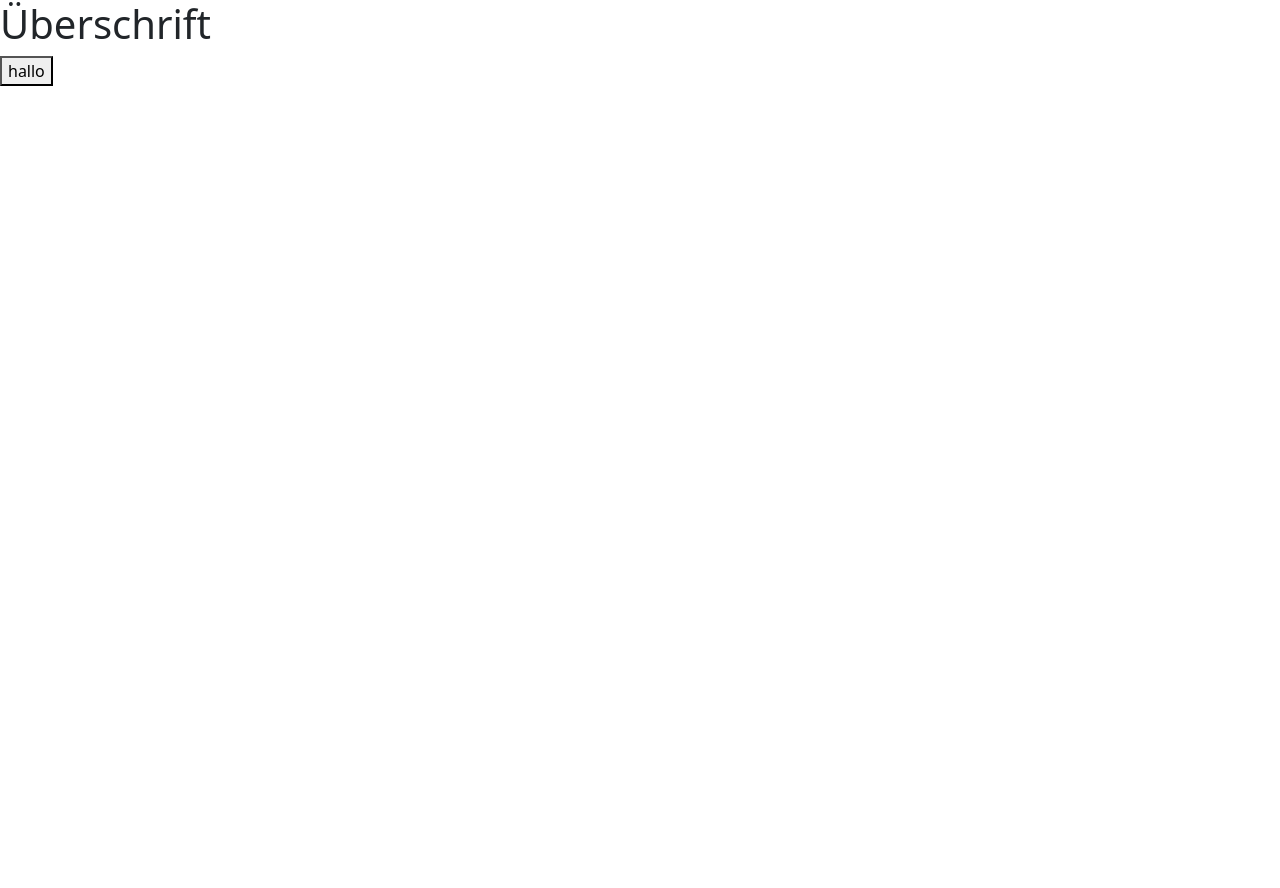
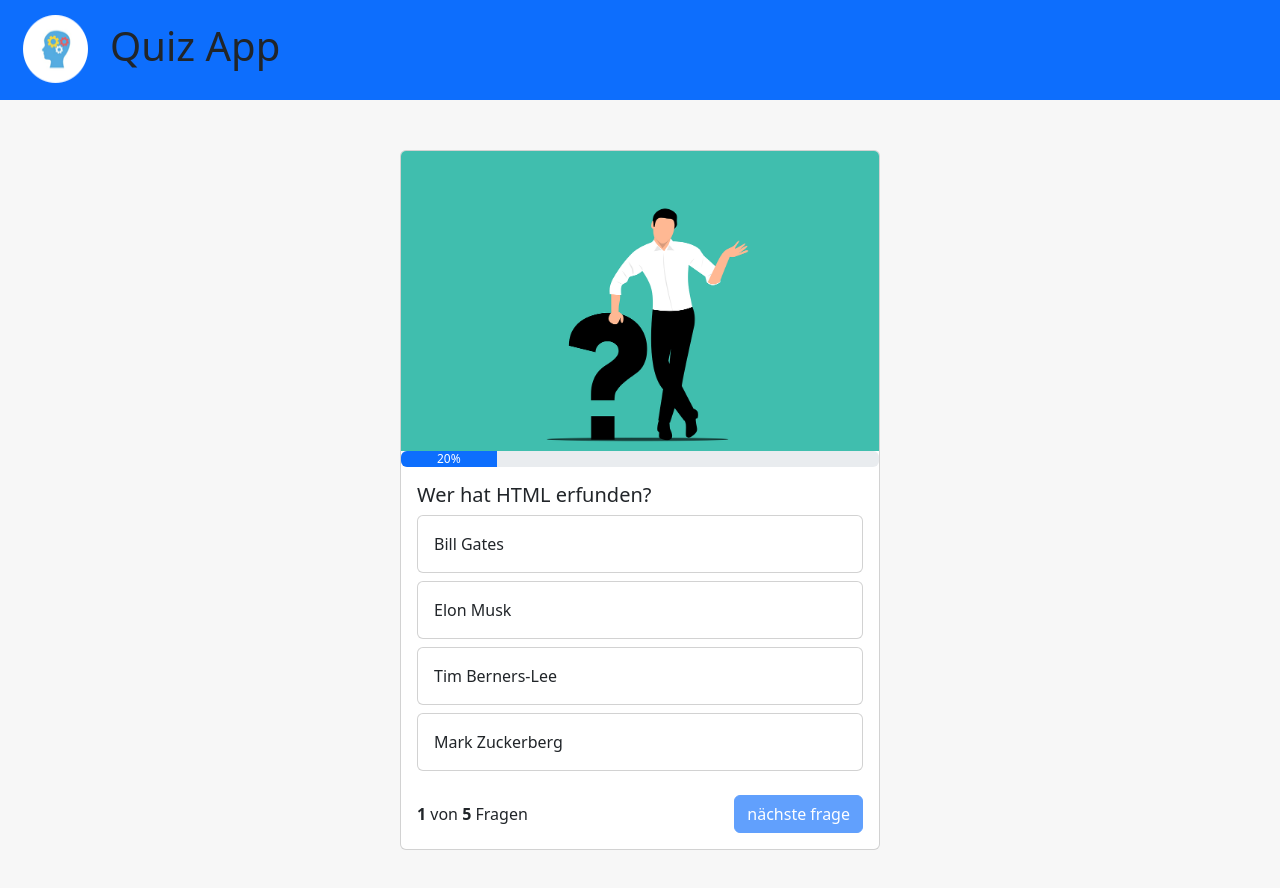
Before and after one commit to ricci27aut/Quiz-App, a website: page index.html in a window 1280 px wide. Before the commit the page ends 800 px from the top, so only its background shows below. Drawn offline with nearby package versions, Linux system fonts and the light colour scheme.

Commit message:
finish-projekt

```diff
--- a/index.html
+++ b/index.html
@@ -4,12 +4,72 @@
     <meta charset="UTF-8">
     <meta name="viewport" content="width=device-width, initial-scale=1.0">
     <title>Quiz App</title>
-    <link rel="stylesheet" href="./node_modules/bootstrap/dist/css/bootstrap-reboot.min.css">
+    <link rel="stylesheet" href="node_modules/bootstrap/dist/css/bootstrap.min.css">
+    <link rel="stylesheet" href="stylesheet.css">
+    <script src="/scripts/script.js"></script>
+    <script src="/scripts/data.js"></script>
 </head>
-<body>
-<h1>Überschrift
-</h1>
-    <button class="btn btn-primary">hallo</button>
+<body onload="init()">
+  <div class="nav-bar-background">
+    <nav class="navbar bg-body-tertiary max-widthe">
+        <div class="flex">
+            <img src="./img/logo.png" alt="Logo" width="30" height="24" class="d-inline-block align-text-top logo-size">
+            <h1>Quiz App</h1>
+        </div>
+      </nav>
+  </div>
 
+<div class="backgrpund-Content">
+      <div class="possition-Content padding" id="endScreen" style="display: none;">
+        <div class="card">
+          <img src="./img/endscreen.jpg" class="card-img-top question-pic">
+          <div class="card-body">
+            <div class="endscreen-title">
+            <h3 class="card-title">Quiz Bendet</h3>
+          </div>
+            <div class="mt-4 possition-button ">
+              <span class="span-responsive">Du hast <b id="amount-of-right-answers"></b> von <b id="amount-questions-endScreen"></b> richtig Beantwortet</span>
+              <button onclick="restart()" class="btn btn-primary">zurück zum Start</button>
+            </div>
+          </div>
+        </div>
+      </div>
+
+      <div class="possition-Content padding max-widthe" id="questionScreen">
+      <div class="card card-size">
+        <img src="./img/question-pic.png" class="card-img-top question-pic" alt="#">
+        <div class="progress" role="progressbar" aria-label="Example with label" aria-valuenow="25" aria-valuemin="0" aria-valuemax="100">
+          <div id="progress-bar" class="progress-bar" style="width: 0%">0%</div>
+        </div>
+        <div class="card-body">
+          <h5 class="card-title" id="card-title"></h5>
+
+          <div onclick="checkAnswer('answer_1')" class="card  mb-2 quiz-answer">
+            <div class="card-body card-responsive" id="answer_1">
+            </div>
+          </div>
+
+          <div onclick="checkAnswer('answer_2')" class="card mb-2 quiz-answer">
+            <div class="card-body card-responsive" id="answer_2">
+            </div>
+          </div>
+
+          <div onclick="checkAnswer('answer_3')" class="card mb-2 quiz-answer">
+            <div class="card-body card-responsive" id="answer_3">
+            </div>
+          </div>
+
+            <div onclick="checkAnswer('answer_4')" class="card mb-2 quiz-answer">
+              <div class="card-body card-responsive" id="answer_4">
+              </div>
+            </div>
+          <div class="possition-button mt-4">
+            <span class="span-responsive"><b id="counter-questions"></b> von <b id="amount-questions"></b>  Fragen</span>
+            <button id="Button-next" onclick="nextQuestion()" class="btn btn-primary" disabled>nächste frage</button>
+          </div>
+        </div>
+      </div>
+    </div>
+  </div>
 </body>
 </html>
--- /dev/null
+++ b/scripts/data.js
@@ -0,0 +1,42 @@
+let questions = [
+    {
+        "question": "Wer hat HTML erfunden?",
+        "answer_1": "Bill Gates",
+        "answer_2": "Elon Musk",
+        "answer_3": "Tim Berners-Lee",
+        "answer_4": "Mark Zuckerberg",
+        "right_answer": 3
+    },
+    {
+        "question": "Wofür steht die Abkürzung HTML?",
+        "answer_1": "HyperText Markup Language",
+        "answer_2": "HighText Machine Learning",
+        "answer_3": "HyperTransfer Markup Language",
+        "answer_4": "Home Tool Markup Language",
+        "right_answer": 1
+    },
+    {
+        "question": "Welches HTML-Tag wird für eine Überschrift der größten Stufe verwendet?",
+        "answer_1": "h6",
+        "answer_2": "h1",
+        "answer_3": "p",
+        "answer_4": "header",
+        "right_answer": 2
+    },
+    {
+        "question": "Welches Attribut wird im <img>-Tag verwendet, um eine Bildquelle anzugeben?",
+        "answer_1": "href",
+        "answer_2": "src",
+        "answer_3": "alt",
+        "answer_4": "link",
+        "right_answer": 2
+    },
+    {
+        "question": "Mit welchem HTML-Tag erstellt man eine geordnete Liste?",
+        "answer_1": "ul",
+        "answer_2": "li",
+        "answer_3": "ol",
+        "answer_4": "list",
+        "right_answer": 3
+    }
+];
--- /dev/null
+++ b/scripts/script.js
@@ -0,0 +1,113 @@
+let currentQuestions = 0;
+let amountOfRightAnswers = 0;
+let audioSuccess = new Audio('mp3/success_1sec.mp3')
+let audioWrong = new Audio('mp3/wrong.mp3')
+
+function init() {
+    renderCurrentQuestions();
+    progressBar();
+};
+
+function AmountofQuestions() {
+    document.getElementById("amount-questions").innerHTML = questions.length
+    document.getElementById("counter-questions").innerHTML = currentQuestions + 1
+}
+
+function renderCurrentQuestions() {
+    if (currentQuestions >= questions.length) {
+        endScreen()
+    } else {
+        AmountofQuestions();
+        let CurrentQuestion = questions[currentQuestions].question;
+        let ContentRef = document.getElementById("card-title")
+        ContentRef.innerHTML = `${CurrentQuestion}`;
+        renderAnswer();
+    }
+};
+
+function renderAnswer() {
+    document.getElementById("answer_1").innerHTML = questions[currentQuestions].answer_1;
+    document.getElementById("answer_2").innerHTML = questions[currentQuestions].answer_2;
+    document.getElementById("answer_3").innerHTML = questions[currentQuestions].answer_3;
+    document.getElementById("answer_4").innerHTML = questions[currentQuestions].answer_4;
+};
+
+function checkAnswer(choice) {
+    let choiceElement = document.getElementById(choice)
+    let rightAnswerNumber = questions[currentQuestions].right_answer;
+    let choiceNumber = choice.slice(-1);
+    let rightAnswerID = "answer_" + rightAnswerNumber;
+
+    if (rightAnswerNumber == choiceNumber) {
+        rightAnswer(choiceElement)
+    } else {
+        falseAnswer(choiceElement, rightAnswerID)
+    }
+    anabled();
+};
+
+function nextQuestion() {
+    currentQuestions = currentQuestions + 1;
+    endGame();
+    resetClass();
+    init();
+};
+
+function anabled() {
+    document.getElementById("Button-next").disabled = false;
+}
+
+function answeredCorrectly() {
+    document.getElementById("amount-questions-endScreen").innerHTML = questions.length;
+    document.getElementById("amount-of-right-answers").innerHTML = amountOfRightAnswers;
+};
+
+function progressBar() {
+    progress = (currentQuestions + 1) / questions.length;
+    progress = Math.round(progress * 100);
+
+    document.getElementById('progress-bar').innerText = `${progress + "%"}`
+    document.getElementById('progress-bar').style.width = `${progress + "%"}`
+};
+
+function rightAnswer(choiceElement) {
+    choiceElement.parentNode.classList.add("right-answer");
+    amountOfRightAnswers++
+    audioSuccess.play()
+}
+
+function falseAnswer(choiceElement, rightAnswerID) {
+    choiceElement.parentNode.classList.add("falsh-answer")
+    document.getElementById(rightAnswerID).parentNode.classList.add("right-answer")
+    audioWrong.play()
+}
+
+function endScreen() {
+    document.getElementById('endScreen').style = '';
+    document.getElementById('questionScreen').style = 'display: none';
+    answeredCorrectly();
+}
+
+function endGame() {
+    if (currentQuestions >= questions.length - 1) {
+        document.getElementById("Button-next").textContent = `zur Auswertung`
+    }
+};
+
+function restart() {
+    currentQuestions = 0;
+    amountOfRightAnswers = 0;
+
+    document.getElementById('endScreen').style = 'display: none';
+    document.getElementById('questionScreen').style = '';
+
+    init();
+};
+
+function resetClass() {
+    document.getElementById("Button-next").disabled = true;
+    document.getElementById("answer_1").parentNode.classList.remove("right-answer", "falsh-answer")
+    document.getElementById("answer_2").parentNode.classList.remove("right-answer", "falsh-answer")
+    document.getElementById("answer_3").parentNode.classList.remove("right-answer", "falsh-answer")
+    document.getElementById("answer_4").parentNode.classList.remove("right-answer", "falsh-answer")
+};
--- /dev/null
+++ b/stylesheet.css
@@ -0,0 +1,108 @@
+body{
+    height: 100%;
+}
+
+.possition-Content{
+    display: flex;
+    justify-content: center;
+}
+
+.possition-button{
+    display: flex;
+    align-items: center;
+    justify-content: space-between;
+}
+
+.quiz-answer:hover{
+    cursor: pointer;
+    background-color: rgb(0, 0, 0,0.2);
+}
+
+.right-answer{
+    background-color: green;
+    color: white;
+}
+
+.falsh-answer{
+    background-color: red;
+    color: white;
+}
+
+
+.card-img-top{
+    height: 100px;
+    width: 60px;
+}
+
+.question-pic{
+    width: 100%;
+    height: 300px;
+    object-fit: cover;
+}
+
+.endscreen-title{
+    text-align: center;
+}
+
+h3{
+    font-size: 40px;
+    font-weight: 700;
+}
+
+.padding{
+    padding-top: 50px;
+    padding-left: 20px;
+    padding-right: 20px;
+}
+
+.navbar{
+    height: 100px;
+    background-color: #0d6efd !important;
+    display: flex;
+    justify-items: flex-start;
+    margin-left: 20px;
+}
+
+.nav-bar-background{
+    background-color: #0d6efd !important;
+}
+
+.logo-size{
+    height: 70px;
+    width: 110px;
+}
+
+.flex{
+    display: flex;
+    align-items: center;
+}
+
+.backgrpund-Content{
+    background-color: rgb(247,247,247);
+    height: 100vh;
+}
+
+.max-widthe{
+    max-width: 1440px;
+    margin: auto;
+}
+
+.card-size{
+    width: 30rem !important;
+}
+
+
+
+@media(max-width: 600px){
+    .question-pic{
+        height: 200px;
+    }
+
+    .span-responsive{
+        font-size: 15px;
+        padding-bottom: 10px;
+    }
+    .possition-button{
+        flex-direction: column;
+    }
+}
```
Also changed, not shown: Vorlage/Option 1 Copy 12.jpg (added), Vorlage/Option 1 Copy 15.jpg (added), Vorlage/Option 1 Copy 16.jpg (added), Vorlage/Option 1 Copy 17.jpg (added), img/brain result.png (added), img/brainbg.jpg (added), img/endscreen.jpg (added), img/logo.png (added), img/question-pic.png (added), img/tropy.png (added), 3 other files.
